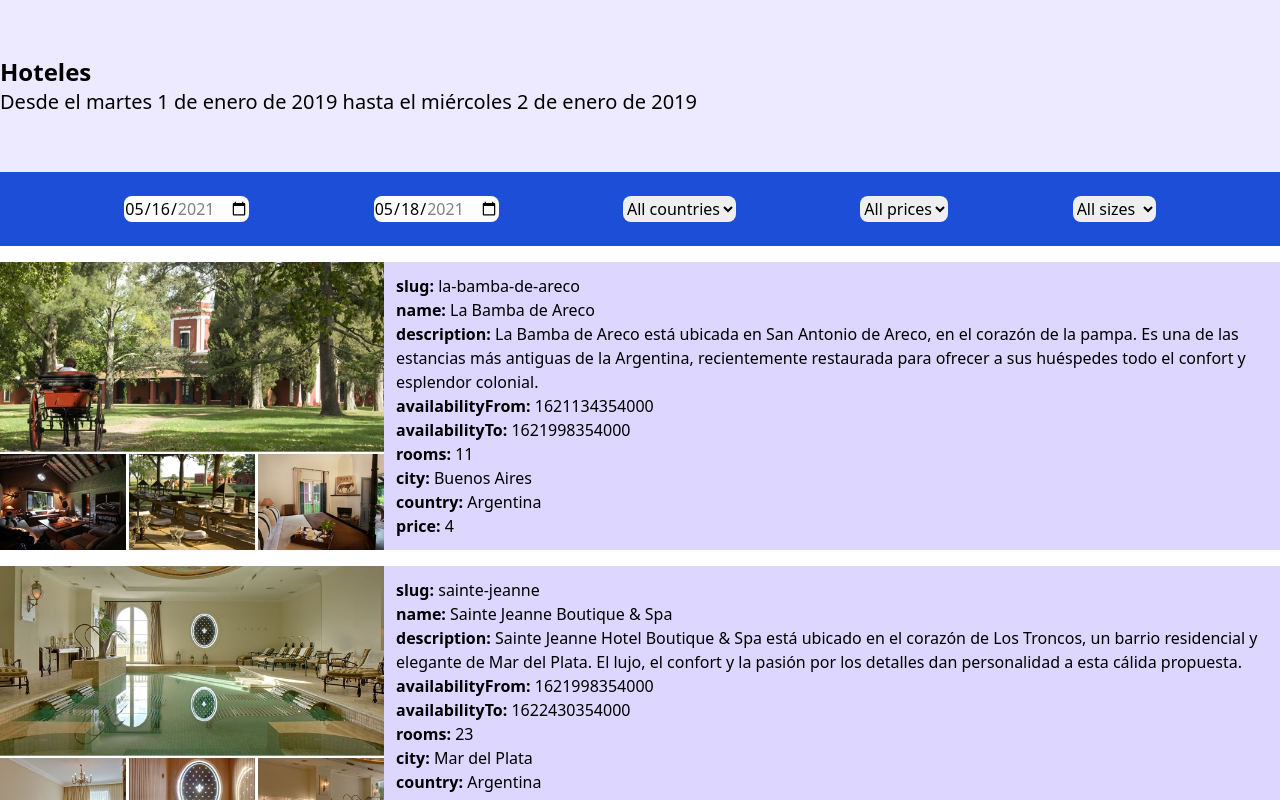
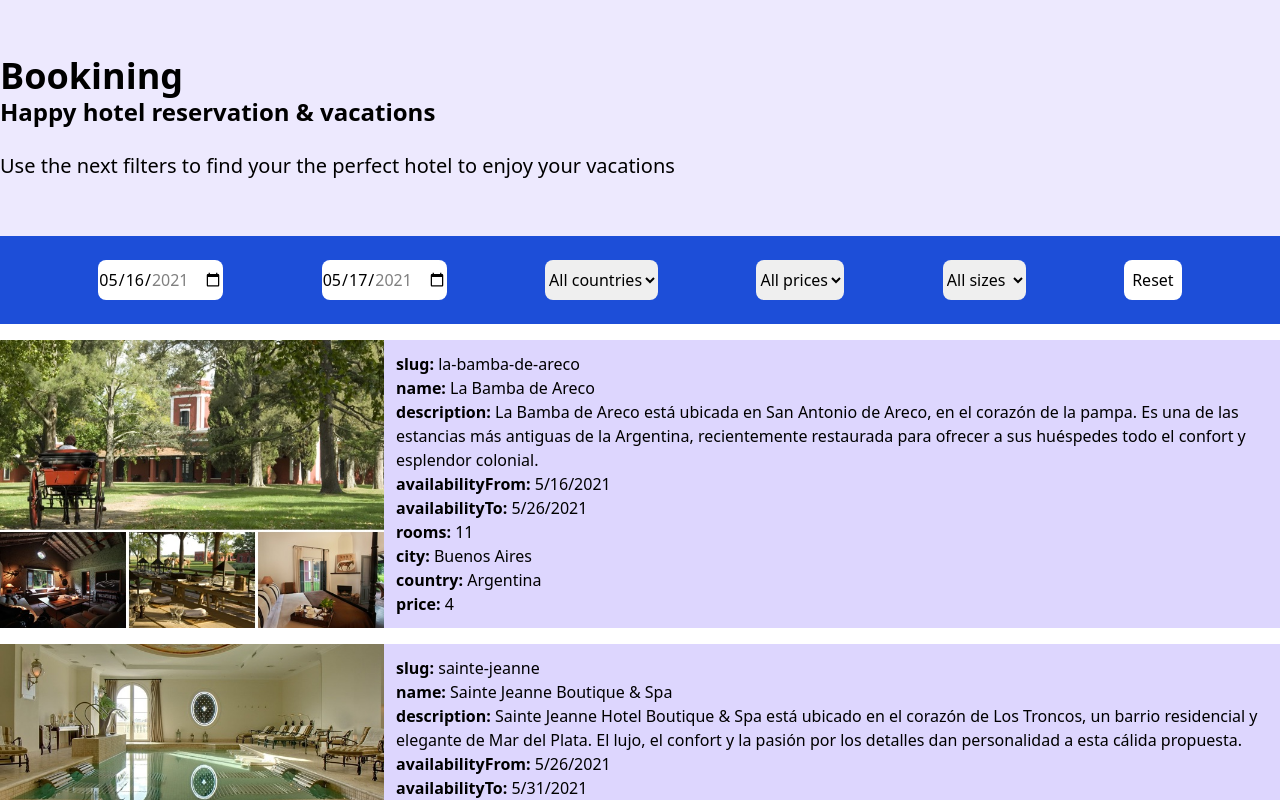
Before and after one commit to AlejoRondon/hotel-booking, a React (Create React App) app: page / in a window 1280 px wide. Shown: the top 800 px of the page. Built offline with nearby package versions, Linux system fonts and the light colour scheme.

Commit message:
All filters are working pretty nice. Mainly, style are pending

```diff
--- a/src/App.jsx
+++ b/src/App.jsx
@@ -1,11 +1,12 @@
 import './App.css'
 import { hotelsDataDB } from './data.js'
 import Filters from './components/Filters'
-import React from 'react'
+import React, { useState } from 'react'
 import Hotels from './components/Hotels'
 function App() {
-  const [filteredHotelList, setFilteredHotelList] = React.useState(hotelsDataDB)
-  //Filter all countries
+  const [filteredHotelList, setFilteredHotelList] = useState(hotelsDataDB)
+  const [headerText, setHeaderText] = useState('Use the next filters to find your the perfect hotel to enjoy your vacations')
+  //Getting all countries
   let countriesList = hotelsDataDB.map(hotel => {
     return hotel.country
   })
@@ -13,7 +14,7 @@ function App() {
   countriesList = countriesList.filter(function (country, index) {
     return countriesList.indexOf(country) == index
   })
-  console.log(countriesList)
+  // console.log(countriesList)
 
   const filtersChangeHandler = newFilteredValues => {
     console.log('New filtered values: ')
@@ -21,10 +22,23 @@ function App() {
     applyFilters(newFilteredValues)
   }
   const applyFilters = filters => {
+    //Checking if filters is empty ===> Filters were resetted
+    if (filters && Object.keys(filters).length === 0 && filters.constructor === Object) {
+      console.log('Filters is empty(Filters were resetted) - All hotels list will be showed')
+      setHeaderText('Use the next filters to find your the perfect hotel to enjoy your vacations')
+      setFilteredHotelList(hotelsDataDB)
+      return
+    }
+    //Converting rooms in Size for each hotel
     let updatedFilteredHotelList = hotelsDataDB.map(hotel => {
       return { ...hotel, size: hotel.rooms <= 10 ? 'Small' : hotel.rooms > 10 && hotel.rooms <= 20 ? 'Medium' : 'Large' }
     })
-    console.log(updatedFilteredHotelList)
+    // console.log(updatedFilteredHotelList)
+
+    updatedFilteredHotelList = updatedFilteredHotelList.filter(hotel => {
+      return filters.fromDate.valueOf() > hotel.availabilityFrom === filters.toDate.valueOf() < hotel.availabilityTo
+    })
+
     if (filters.country.indexOf('All countries') === -1) {
       console.log('Applying country filter: ' + filters.country)
       updatedFilteredHotelList = updatedFilteredHotelList.filter(hotel => {
@@ -43,14 +57,24 @@ function App() {
         return hotel.size === filters.size
       })
     }
+
+    let headerTextComposition = `
+    Now, you're looking at the ${updatedFilteredHotelList.length} available ${filters.size === 'All sizes' ? '' : filters.size} hotels between ${filters.fromDate.toLocaleDateString()} and
+    ${filters.toDate.toLocaleDateString()}
+    ${filters.country === 'All countries' ? '' : `, that are located in ${filters.country}`}
+    ${filters.price === 'All prices' ? '' : `, with price ${'$'.repeat(filters.price)}`}`
+    setHeaderText(headerTextComposition)
+
     setFilteredHotelList(updatedFilteredHotelList)
   }
   return (
     <>
       <header className='bg-green-100'>
         <div className='bg-purple-100 container mx-auto py-14'>
-          <h1 className='text-2xl font-bold'>Hoteles</h1>
-          <p className='text-xl'>Desde el martes 1 de enero de 2019 hasta el miércoles 2 de enero de 2019</p>
+          <h1 className='text-4xl font-bold'>Bookining</h1>
+          <h1 className='text-2xl font-bold'>Happy hotel reservation & vacations</h1>
+          <br />
+          <p className='text-xl'>{headerText}</p>
         </div>
       </header>
       <Filters onFiltersChange={filtersChangeHandler} countries={countriesList} prices={['$', '$$', '$$$', '$$$$']} sizes={['Small', 'Medium', 'Large']}></Filters>
--- a/src/components/Filters.jsx
+++ b/src/components/Filters.jsx
@@ -5,16 +5,16 @@ export function Filters(props) {
 
   const [filtersState, setFiltersState] = React.useState({
     fromDate: today,
-    toDate: addDays(today, 2),
+    toDate: addDays(today, 1),
     country: 'All countries',
     price: 'All prices',
     size: 'All sizes',
   })
-  useEffect(() => {
-    // console.log('*****')
-    // props.onFiltersChange(filtersState)
-    // document.title = `You clicked ${count} times`;
-  })
+  // useEffect(() => {
+  // console.log('*****')
+  // props.onFiltersChange(filtersState)
+  // document.title = `You clicked ${count} times`;
+  // })
   const filtersChangeHandler = ev => {
     let updatedFiltersState = { ...filtersState }
     // console.log(ev.target.name + '->' + ev.target.value)
@@ -42,34 +42,49 @@ export function Filters(props) {
     // console.log(updatedFiltersState)
     props.onFiltersChange(updatedFiltersState)
   }
+  const resetHandler = ev => {
+    setFiltersState({
+      fromDate: today,
+      toDate: addDays(today, 1),
+      country: 'All countries',
+      price: 'All prices',
+      size: 'All sizes',
+    })
+    props.onFiltersChange({})
+  }
 
   return (
     <nav>
-      <div className='bg-blue-700 container mx-auto flex justify-evenly py-6'>
+      {/* <div className='bg-blue-700 container mx-auto flex justify-evenly py-6'> */}
+      <form className='bg-blue-700 container mx-auto flex justify-evenly py-6'>
         <input onChange={filtersChangeHandler} className='rounded-lg' type='date' name='fromDate' value={getYYYYMMDD(filtersState.fromDate)} min={getYYYYMMDD(today)} max={getYYYYMMDD(addDays(today, 60))} />
 
         <input onChange={filtersChangeHandler} className='rounded-lg' type='date' name='toDate' value={getYYYYMMDD(filtersState.toDate)} min={getYYYYMMDD(addDays(filtersState.fromDate, 1))} max={getYYYYMMDD(addDays(today, 60))} />
 
-        <select name='country' className='rounded-lg' onChange={filtersChangeHandler}>
-          <option selected>All countries</option>
+        <select name='country' className='rounded-lg' value={filtersState.country} onChange={filtersChangeHandler}>
+          <option selected>{filtersState.country}</option>
           {props.countries.map((country, index) => {
             return <option value={country}>{country}</option>
           })}
         </select>
 
-        <select name='price' className='rounded-lg' onChange={filtersChangeHandler}>
+        <select name='price' className='rounded-lg' value={filtersState.price} onChange={filtersChangeHandler}>
           <option selected>All prices</option>
           {props.prices.map((price, index) => {
             return <option value={index + 1}>{price}</option>
           })}
         </select>
-        <select name='size' className='rounded-lg' onChange={filtersChangeHandler}>
+        <select name='size' className='rounded-lg' value={filtersState.size} onChange={filtersChangeHandler}>
           <option selected>All sizes</option>
           {props.sizes.map((size, index) => {
             return <option value={size}>{size}</option>
           })}
         </select>
-      </div>
+        <button className='bg-white rounded-lg p-2' onClick={resetHandler}>
+          Reset
+        </button>
+      </form>
+      {/* </div> */}
     </nav>
   )
 }
--- a/src/components/Hotel.jsx
+++ b/src/components/Hotel.jsx
@@ -26,10 +26,10 @@ function Hotel(props) {
           <strong>description:</strong> {props.description}
         </p>
         <p>
-          <strong>availabilityFrom:</strong> {props.availabilityFrom}
+          <strong>availabilityFrom:</strong> {new Date(props.availabilityFrom).toLocaleDateString()}
         </p>
         <p>
-          <strong>availabilityTo:</strong> {props.availabilityTo}
+          <strong>availabilityTo:</strong> {new Date(props.availabilityTo).toLocaleDateString()}
         </p>
         <p>
           <strong>rooms:</strong> {props.rooms}
```
